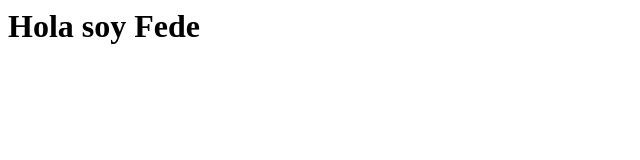
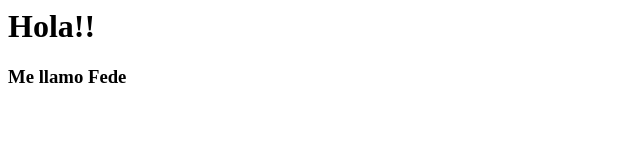
Before and after one commit to fedecascardo/fedecascardo.github.io, a plain HTML site: page index.html in a window 1280 px wide. Shown: the whole page, without its empty margins (0-640 px from the left). Drawn offline with Linux system fonts and the light colour scheme.

Commit message:
Update index.html

```diff
--- a/index.html
+++ b/index.html
@@ -1 +1,2 @@
-<h1>Hola soy Fede</h1>
+<h1>Hola!!</h1>
+<h3>Me llamo Fede</h3>
```
